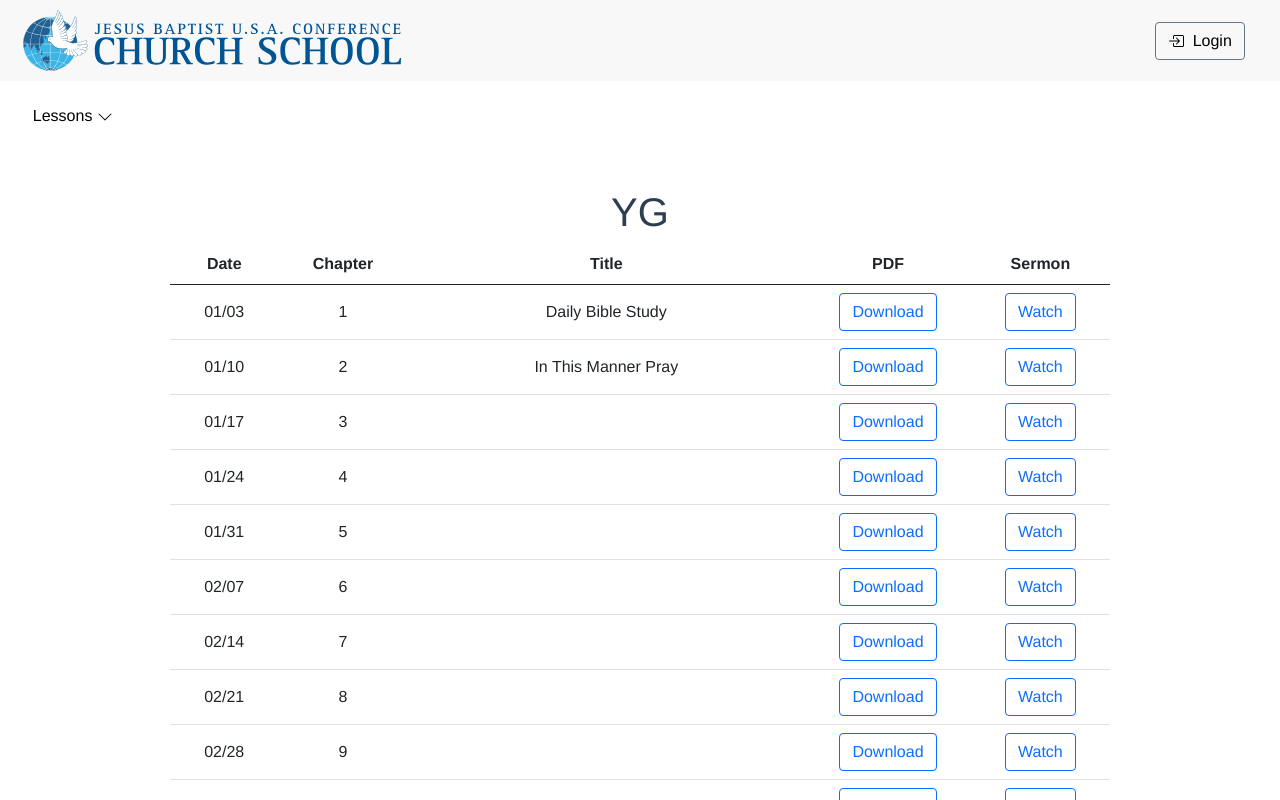
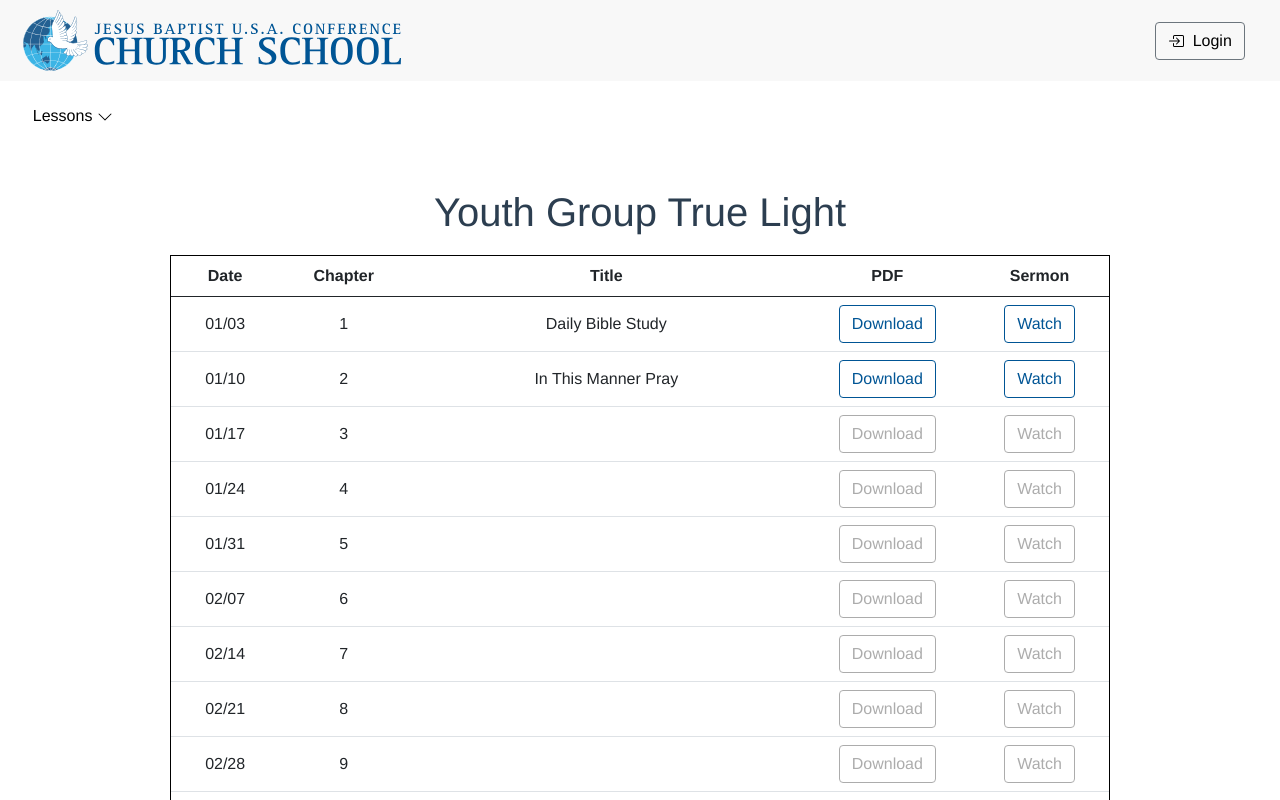
Before and after one commit to ezra-jbch/church-school-website, a Vue app: page /Youth-Group in a window 1280 px wide. Shown: the top 800 px of the page. Built offline with nearby package versions, Linux system fonts and the light colour scheme.

Commit message:
format date

```diff
--- a/src/components/TableBox.vue
+++ b/src/components/TableBox.vue
@@ -16,14 +16,24 @@
         <tr v-for="page in this.arr[this.cycle]" :key="page">
           <td>{{ page.date }}</td>
           <td>{{ page.chapter }}</td>
-          <td>{{ page.title}}</td>
+          <td>{{ page.title }}</td>
           <td>
-            <button class="btn btn-outline-primary" id="buttonStyle">
+            <button
+              class="btn btn-outline-primary"
+              id="buttonStyle"
+              @click="openPDF(page.pdf)"
+              :disabled="page.pdf == ''"
+            >
               Download
             </button>
           </td>
           <td>
-            <button class="btn btn-outline-primary" id="buttonStyle">
+            <button
+              class="btn btn-outline-primary"
+              id="buttonStyle"
+              @click="openSermon(page.sermon)"
+              :disabled="page.sermon == ''"
+            >
               Watch
             </button>
           </td>
@@ -35,24 +45,41 @@
 
 <script>
 export default {
-  props: ["path"] /*path is the directly of json file*/,
+  /*path is the directly of json file*/
+  props: ["path"],
   data() {
     return {
-      currentYear: new Date().getFullYear(),
+      currentYear: new Date().getFullYear() /*Current Year*/,
       arr: [] /*3D array of all the cycles*/,
-      cycle: 0,
-      display: [],
+      cycle: 0 /*Determine cycle1, cycle2, cycle3*/,
+      currentMonth: 0,
+      currentDay: 0,
     };
   },
   mounted() {
-    var json = require("../../data/" +
-      this.path +
-      ".json"); /*Dynamically getting json file*/
-    this.arrayToString(
-      json
-    ); /*This method strips the json file into smaller arrays*/
+    /*Dynamically getting json file*/
+    var json = require("../../data/" + this.path + ".json");
+
+    /*This method strips the json file into smaller arrays*/
+    this.arrayToString(json);
+    this.formatDate();
   },
   methods: {
+    openPDF(page) {
+      window.open("./2021 True Light/" + page);
+    },
+    openSermon(vid) {
+      window.open(vid);
+    },
+    formatDate() {
+      let temp = new Date().toISOString().slice(0, 10);
+      let temp2 = temp.toString().substring(5, temp.length);
+      let temp3 = temp2.replace("-", "/");
+      this.currentMonth = parseInt(temp3.substring(0, 2));
+      this.currentDay = parseInt(temp3.substring(3, temp3.length));
+      console.log(this.currentMonth);
+      console.log(this.currentDay);
+    },
     arrayToString(json) {
       for (var cycle in json[this.path]) {
         var tempChapters = [];
@@ -101,4 +128,21 @@ export default {
 </script>
 
 <style>
+#buttonStyle:disabled {
+  border-color: grey;
+  color: grey;
+}
+#table-container {
+  background-color: white;
+  margin-top: 2%;
+  border: 1px solid black;
+}
+#buttonStyle {
+  border-color: #005595;
+  color: #005595;
+}
+#buttonStyle:hover {
+  background-color: #005595;
+  color: white;
+}
 </style>
--- a/src/views/YouthGroup.vue
+++ b/src/views/YouthGroup.vue
@@ -1,6 +1,6 @@
 <template>
   <div class="lesson-table-padding">
-    <h1>YG</h1>
+    <h1>Youth Group True Light</h1>
     <TableBox :path="path"  />
   </div>
 </template>
```
